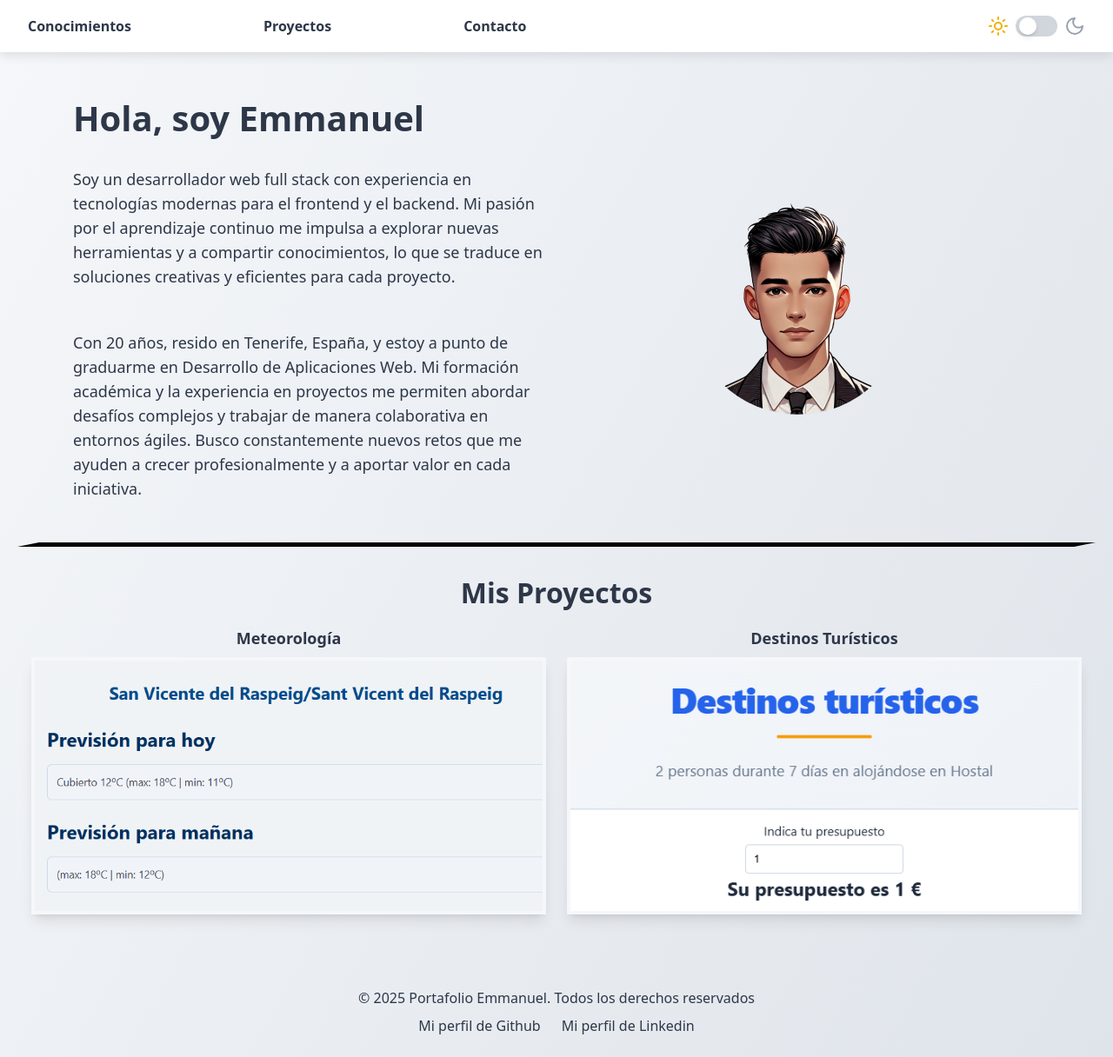
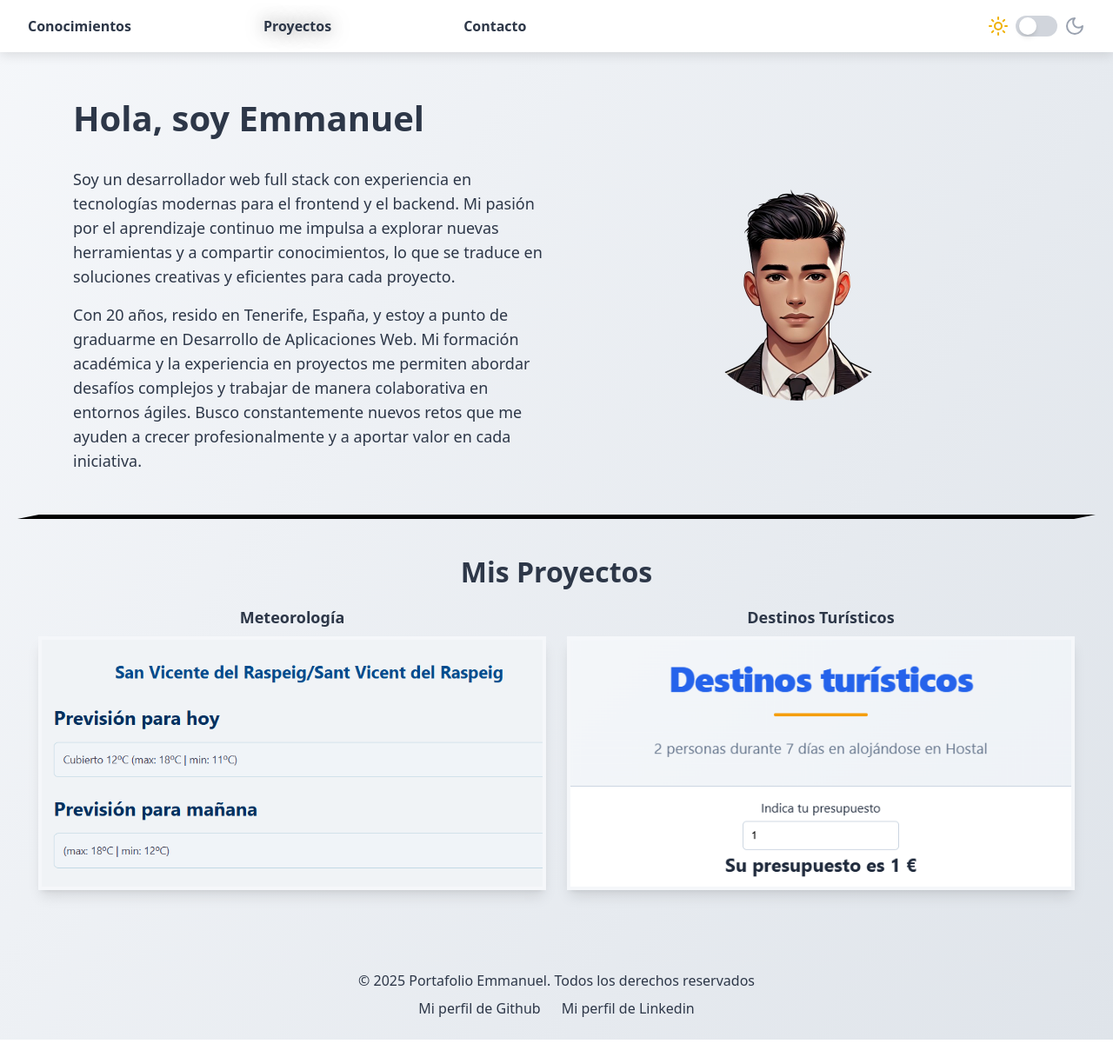
Before and after one commit to emmanuelbg-10/PortafolioV2, a Next.js app: page / in a window 1280 px wide. Shown: the whole page at 87% size. Built offline with nearby package versions, Linux system fonts and the light colour scheme; no server answers.

Commit message:
Mejorar la detección de la sección activa en la barra de navegación, ajustar estilos en la presentación y proyectos, y eliminar estilos CSS no utilizados.

```diff
--- a/src/app/NavBar.tsx
+++ b/src/app/NavBar.tsx
@@ -25,7 +25,10 @@ export default function NavBar() {
 
       sections.forEach((section) => {
         const sectionTop = section.offsetTop;
-        if (window.scrollY >= sectionTop - 60) {
+        const sectionHeight = section.offsetHeight;
+        const scrollPosition = window.scrollY + window.innerHeight / 2;
+
+        if (scrollPosition >= sectionTop && scrollPosition < sectionTop + sectionHeight) {
           currentSection = section.getAttribute("id") || "";
         }
       });
--- a/src/app/Presentation.tsx
+++ b/src/app/Presentation.tsx
@@ -2,16 +2,13 @@ import Image from "next/image";
 
 export default function Presentation() {
   return (
-    <section
-      id="conocimientos"
-      className="relative flex flex-col lg:flex-row items-stretch justify-between w-full py-8 px-4 lg:px-16"
-    >
+    <section className="relative flex flex-col lg:flex-row items-stretch justify-between w-full py-8 px-4 lg:px-16">
       <div className="w-full lg:w-1/2 flex flex-col justify-center">
         <header>
           <h1 className="text-3xl font-bold mb-4 text-left">Hola, soy Emmanuel</h1>
         </header>
 
-        <div className="text-lg space-y-4">
+        <div className="me text-lg space-y-4">
           <p>
             Soy un desarrollador web full stack con experiencia en tecnologías modernas para el
             frontend y el backend. Mi pasión por el aprendizaje continuo me impulsa a explorar
--- a/src/app/Projects.tsx
+++ b/src/app/Projects.tsx
@@ -4,7 +4,6 @@ import featuredProjects from "./data/projects";
 import { useState } from "react";
 import Image from "next/image";
 import { motion } from "framer-motion";
-import "./css/Projects.css"; // Importamos los estilos externos
 
 export default function Projects() {
   const [projects] = useState(featuredProjects);
@@ -33,7 +32,7 @@ export default function Projects() {
                 }} // Añadir bordes del mismo color que el fondo
               >
                 {/* Front Side */}
-                <div className="absolute top-0 left-0 right-0 bottom-0 overflow-hidden flex items-center justify-center">
+                <div className="absolute top-0 left-0 right-0 bottom-0 overflow-hidden flex items-center justify-center p-4">
                   <Image
                     src={proj.imageUrl}
                     alt={`Captura de pantalla de ${proj.title}`}
@@ -42,7 +41,7 @@ export default function Projects() {
                     className="transition-opacity duration-300 opacity-100 hover:opacity-0"
                     onLoadingComplete={() => setLoading(false)}
                   />
-                  {!loading && <p className="text-sm text-center">{proj.description}</p>}
+                  {!loading && <p className="text-sm text-center mt-2">{proj.description}</p>}
                 </div>
               </motion.div>
             </div>
--- a/src/app/css/Projects.css
+++ /dev/null
@@ -1,44 +0,0 @@
-.projects {
-  padding: 2rem 1rem;
-  text-align: center;
-}
-
-/* .projects hr {
-  width: 50px;
-  height: 4px;
-  background: #0070f3;
-  border: none;
-  margin: 10px auto;
-} */
-
-.card {
-  box-shadow: 0 4px 12px rgba(0, 0, 0, 0.1);
-  transition: transform 0.3s ease;
-}
-
-.dark .card {
-  background: #1a1a1a;
-}
-
-.card:hover {
-  transform: translateY(-5px);
-}
-
-.project-title {
-  font-size: 1.5rem;
-  font-weight: bold;
-  margin-bottom: 1rem;
-}
-
-.image-container {
-  overflow: hidden;
-  border-radius: 8px;
-}
-
-.project-image {
-  transition: transform 0.3s ease;
-}
-
-.image-container:hover .project-image {
-  transform: scale(1.05);
-}
--- a/src/app/globals.css
+++ b/src/app/globals.css
@@ -30,9 +30,13 @@ nav {
   padding: 20px;
 }
 
-p {
+.me {
   text-align: left;
   padding: 1rem 0;
+}
+
+.margin {
+  margin: 2rem 0;
 }
 
 h1 {
```
